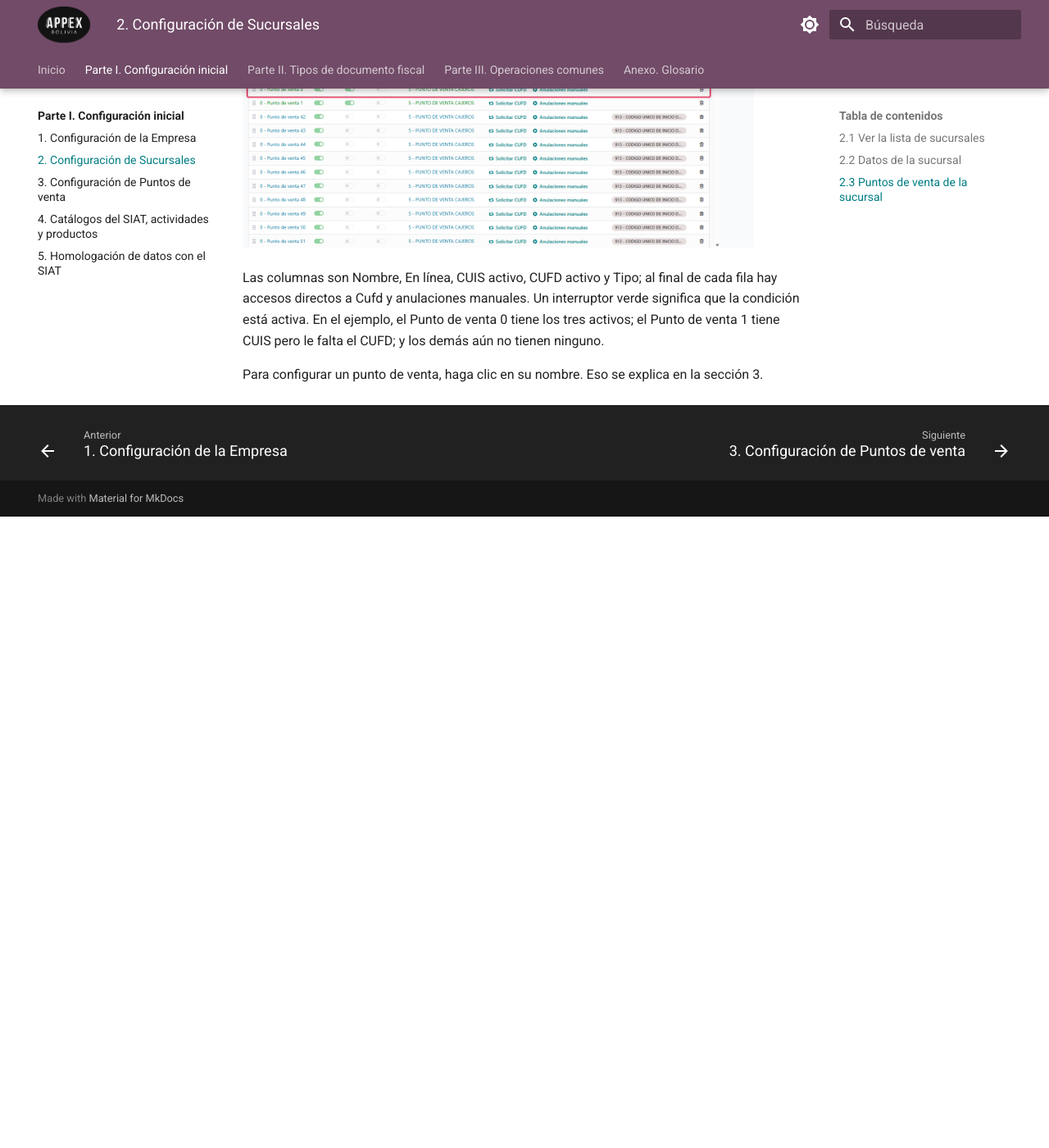
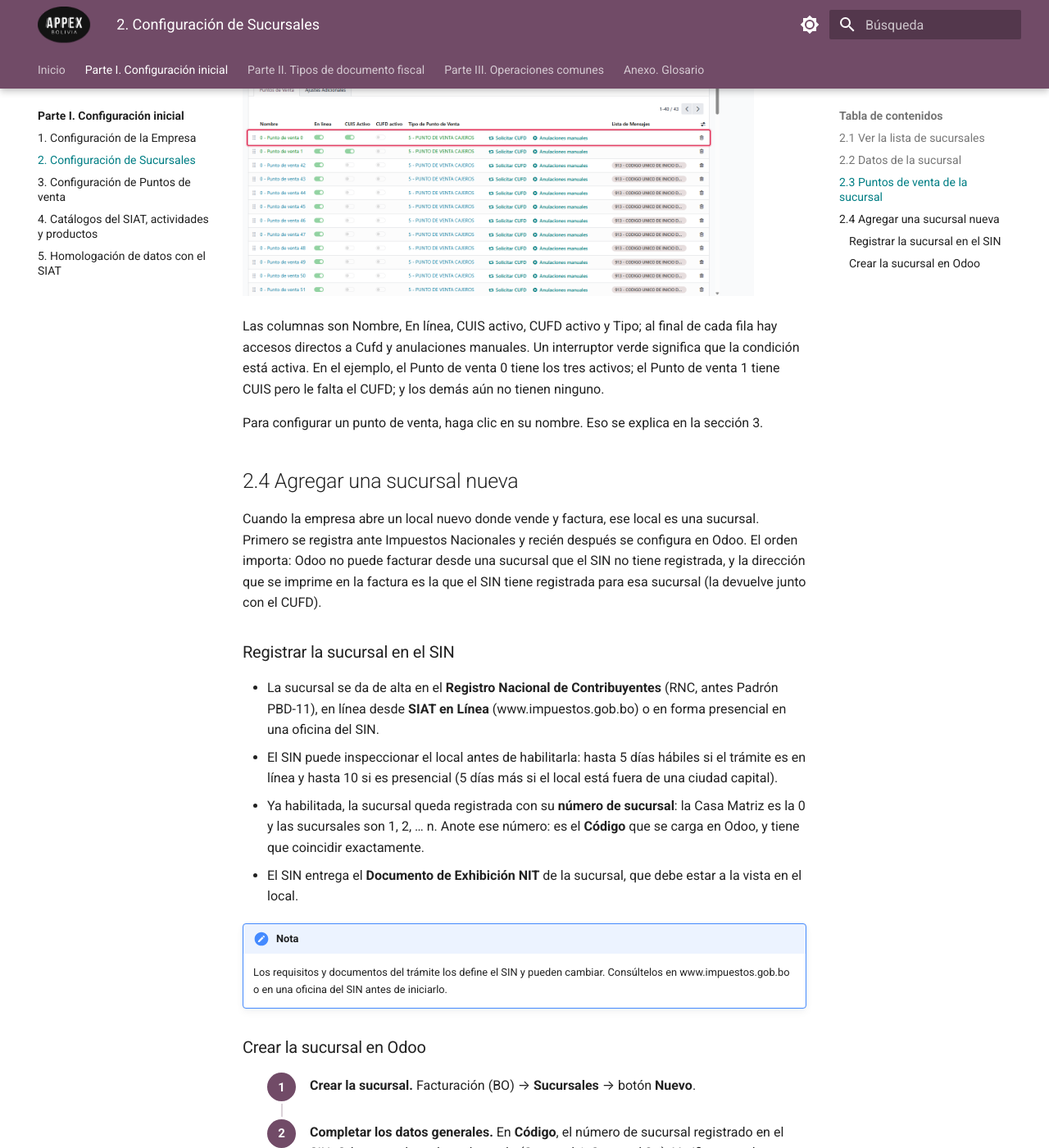
Before and after one commit to localizaciones-appex-TI/manual-facturacion-odoo-bolivia, an MkDocs documentation site: the page built from docs/parte-1/02-configuracion-de-sucursales.md, in a window 1280 px wide and 1400 px high, scrolled down 2245 px. Shown: the whole window at 82% size. Built offline with MkDocs 1.6.1 and Material for MkDocs 9.7.7, drawn with Linux system fonts in a browser that asks for light colours; before the commit the page ends 2875 px from its top, so only the background shows below that; some of the changed text lies outside the part shown.

Commit message:
Agregar sección para dar de alta una sucursal nueva y quitar la lista de pasar a producción

```diff
--- a/docs/parte-1/02-configuracion-de-sucursales.md
+++ b/docs/parte-1/02-configuracion-de-sucursales.md
@@ -12,19 +12,21 @@ En el ejemplo solo está la CASA MATRIZ (código 0); cada sucursal nueva aparece
 
 ## 2.2 Datos de la sucursal
 
-Abra una sucursal haciendo clic en su nombre. En la parte de arriba hay tres botones y, debajo, los datos generales.
+Abra una sucursal haciendo clic en su nombre. En la parte de arriba hay cuatro botones y, debajo, los datos generales.
 
 ![Captura](../img/parte-1/02-configuracion-de-sucursales-02.webp){ width="624" loading="lazy" }
 
 Los datos generales son Compañía, Código y la ubicación de la sucursal: Dirección, Departamento, Provincia y Municipio. La dirección y la ubicación son obligatorias, así que complételas todas. En la captura, la dirección de la Casa Matriz está vacía y debe llenarse.
 
-Los tres botones de arriba son:
+Los cuatro botones de arriba son:
 
 - **Actualizar POS(S):** trae desde el SIAT los puntos de venta de la sucursal. En el ejemplo se trajeron 41 puntos de venta con este botón.
 
 - **Actualizar CUIS(S):** actualiza el código CUIS de la sucursal.
 
 - **Actualizar CUFD(S):** actualiza el código CUFD de la sucursal.
+
+- **Registrar POS:** registra ante el SIAT un punto de venta nuevo de la sucursal (ver sección 2.4).
 
 !!! warning "Importante"
 
@@ -39,3 +41,40 @@ Más abajo, la pestaña Puntos de venta lista los puntos de venta de la sucursal
 Las columnas son Nombre, En línea, CUIS activo, CUFD activo y Tipo; al final de cada fila hay accesos directos a Cufd y anulaciones manuales. Un interruptor verde significa que la condición está activa. En el ejemplo, el Punto de venta 0 tiene los tres activos; el Punto de venta 1 tiene CUIS pero le falta el CUFD; y los demás aún no tienen ninguno.
 
 Para configurar un punto de venta, haga clic en su nombre. Eso se explica en la sección 3.
+
+## 2.4 Agregar una sucursal nueva
+
+Cuando la empresa abre un local nuevo donde vende y factura, ese local es una sucursal. Primero se registra ante Impuestos Nacionales y recién después se configura en Odoo. El orden importa: Odoo no puede facturar desde una sucursal que el SIN no tiene registrada, y la dirección que se imprime en la factura es la que el SIN tiene registrada para esa sucursal (la devuelve junto con el CUFD).
+
+### Registrar la sucursal en el SIN
+
+- La sucursal se da de alta en el **Registro Nacional de Contribuyentes** (RNC, antes Padrón PBD-11), en línea desde **SIAT en Línea** (www.impuestos.gob.bo) o en forma presencial en una oficina del SIN.
+- El SIN puede inspeccionar el local antes de habilitarla: hasta 5 días hábiles si el trámite es en línea y hasta 10 si es presencial (5 días más si el local está fuera de una ciudad capital).
+- Ya habilitada, la sucursal queda registrada con su **número de sucursal**: la Casa Matriz es la 0 y las sucursales son 1, 2, … n. Anote ese número: es el **Código** que se carga en Odoo, y tiene que coincidir exactamente.
+- El SIN entrega el **Documento de Exhibición NIT** de la sucursal, que debe estar a la vista en el local.
+
+!!! note "Nota"
+
+    Los requisitos y documentos del trámite los define el SIN y pueden cambiar. Consúltelos en www.impuestos.gob.bo o en una oficina del SIN antes de iniciarlo.
+
+### Crear la sucursal en Odoo
+
+1. **Crear la sucursal.** Facturación (BO) → **Sucursales** → botón **Nuevo**.
+
+1. **Completar los datos generales.** En **Código**, el número de sucursal registrado en el SIN. Odoo completa el nombre solo (Sucursal 1, Sucursal 2…). Verifique que la **Compañía** sea la correcta.
+
+1. **Completar la dirección:** Departamento, Provincia, Municipio y Teléfono, igual que en el registro del SIN.
+
+1. **Guardar y crear el punto de venta de inicio.** Pulse **(+) Crear Punto de venta de inicio de sistema**. Odoo crea el punto de venta 0 de la sucursal, que es el que pide los códigos al SIAT, y lo muestra en el campo **POS Inicio de Sistema**.
+
+1. **Configurar el punto de venta 0** como cualquier punto de venta (sección 3): Tipo de Emisión, Tipo de Punto de Venta y Dirección. Después pulse **Solicitar CUIS** y **Solicitar CUFD** (sección 3.3). Si el SIAT rechaza el CUIS, revise que la sucursal ya esté habilitada en el SIN y que el Código sea el mismo.
+
+1. **Agregar los demás puntos de venta**, si la sucursal tiene más de uno:
+
+    - Si ya están registrados en el SIAT, **Actualizar POS(S)** los trae a Odoo.
+    - Para registrar uno nuevo, pulse **Registrar POS** y complete Tipo de Punto de Venta, Nombre y Descripción. El SIAT le asigna su código y el punto de venta aparece en la pestaña Puntos de Venta.
+    - Al final, **Actualizar CUIS(S)** y **Actualizar CUFD(S)** piden los códigos de todos los puntos de venta de la sucursal.
+
+1. **Cargar las secuencias** de los tipos de documento que se van a emitir en cada punto de venta (sección 3.5).
+
+1. **Comprobar con la primera factura.** Emita la primera factura desde un punto de venta de la sucursal y verifique que quede VALIDADA y que la dirección impresa sea la de la sucursal.
--- a/mkdocs.yml
+++ b/mkdocs.yml
@@ -113,5 +113,4 @@ nav:
       - parte-3/index.md
       - "1. Anulación y reversión": parte-3/01-anulacion-y-reversion.md
       - "2. Facturación fuera de línea y eventos significativos": parte-3/02-facturacion-fuera-de-linea-y-eventos-significativo.md
-      - "3. Lista de verificación para pasar a producción": parte-3/03-lista-de-verificacion-para-pasar-a-produccion.md
   - "Anexo. Glosario": glosario.md
```
Also changed, not shown: docs/index.md (+2 -2 lines), docs/parte-3/03-lista-de-verificacion-para-pasar-a-produccion.md (deleted, +0 -47 lines).
